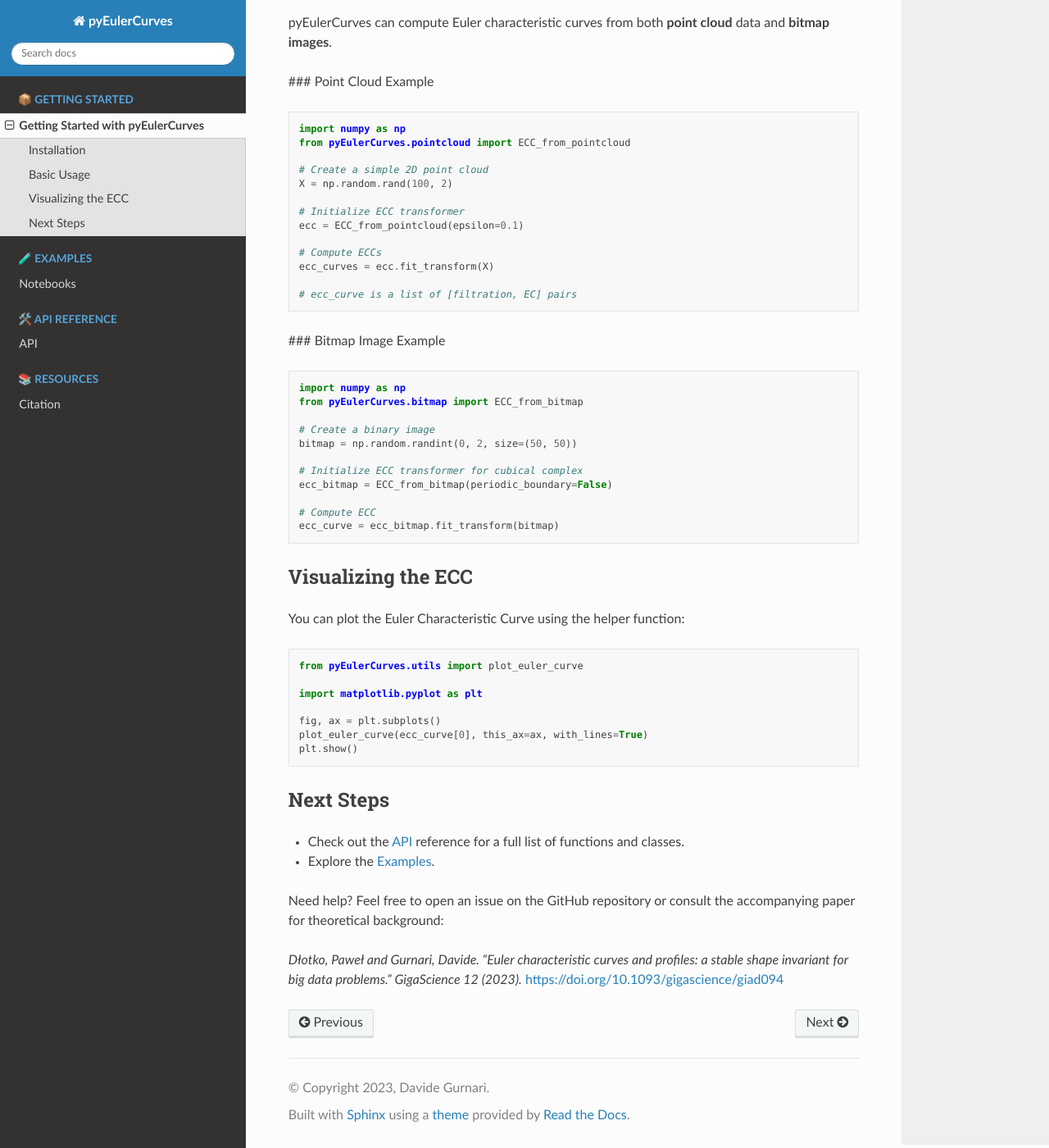
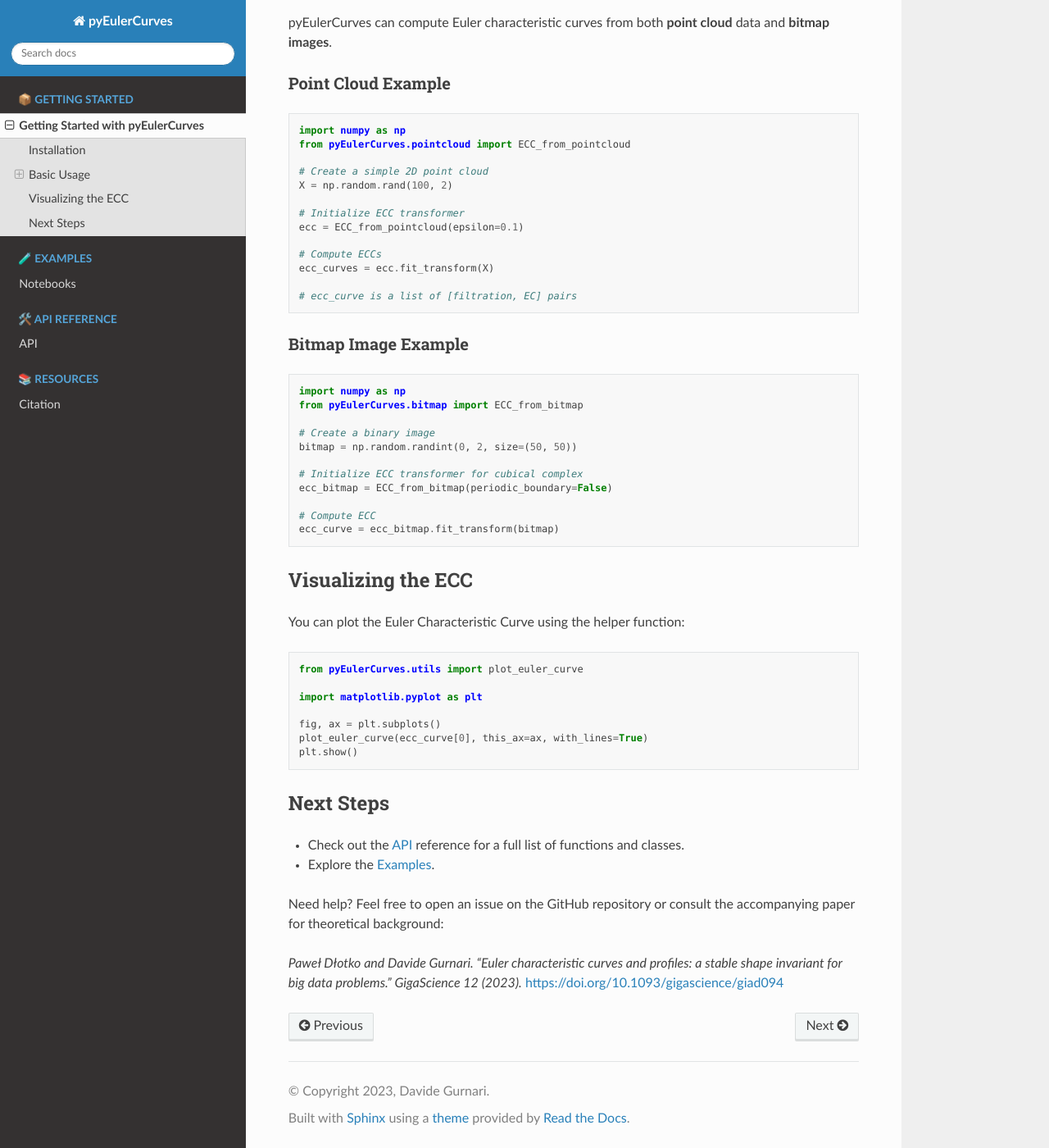
Before and after one commit to dioscuri-tda/pyEulerCurves, a Sphinx documentation site: the page built from docs/source/getting_started.rst, in a window 1280 px wide and 1400 px high, scrolled down 639 px. Shown: the whole window at 82% size. Built offline with Sphinx 7.4.7 and the Read the Docs theme 3.1.0, drawn with Linux system fonts in a browser that asks for light colours; pages that are not in the unit, such as notebooks, are missing from menus; some of the changed text lies outside the part shown.

Commit message:
typos in the docs

```diff
--- a/docs/source/getting_started.rst
+++ b/docs/source/getting_started.rst
@@ -18,7 +18,7 @@
 
 .. code-block:: bash
 
-    git clone https://github.com/yourusername/pyEulerCurves.git
+    git clone https://github.com/dioscuri-tda/pyEulerCurves.git
     cd pyEulerCurves
     pip install -e .
 
@@ -27,7 +27,8 @@
 
 pyEulerCurves can compute Euler characteristic curves from both **point cloud** data and **bitmap images**.
 
-### Point Cloud Example
+Point Cloud Example
+~~~~~~~~~~~~~~~~~~~~~~
 
 .. code-block:: python
 
@@ -45,7 +46,8 @@
 
     # ecc_curve is a list of [filtration, EC] pairs
 
-### Bitmap Image Example
+Bitmap Image Example
+~~~~~~~~~~~~~~~~~~~~~~
 
 .. code-block:: python
 
@@ -84,4 +86,4 @@
 
 Need help? Feel free to open an issue on the GitHub repository or consult the accompanying paper for theoretical background:
 
-*Dłotko, Paweł and Gurnari, Davide. "Euler characteristic curves and profiles: a stable shape invariant for big data problems." GigaScience 12 (2023).* https://doi.org/10.1093/gigascience/giad094
+*Paweł Dłotko and Davide Gurnari. "Euler characteristic curves and profiles: a stable shape invariant for big data problems." GigaScience 12 (2023).* https://doi.org/10.1093/gigascience/giad094
```
